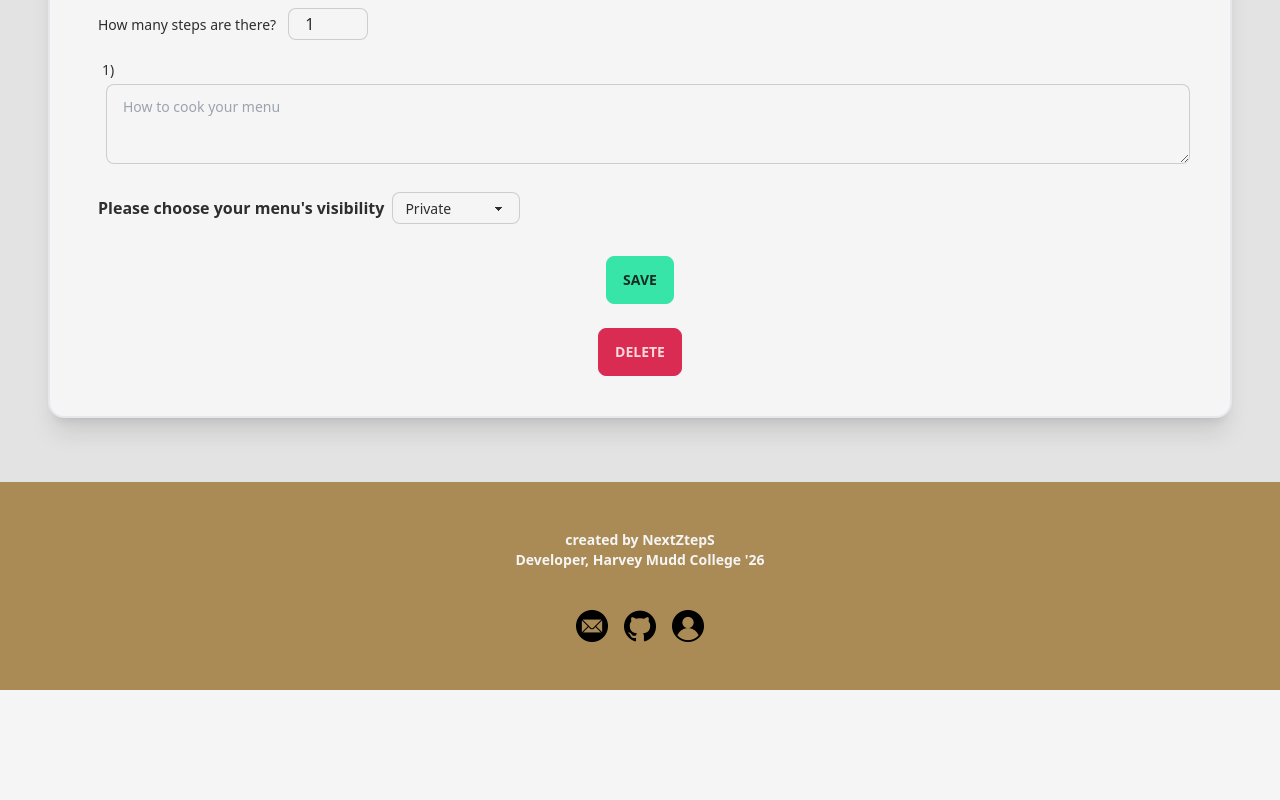
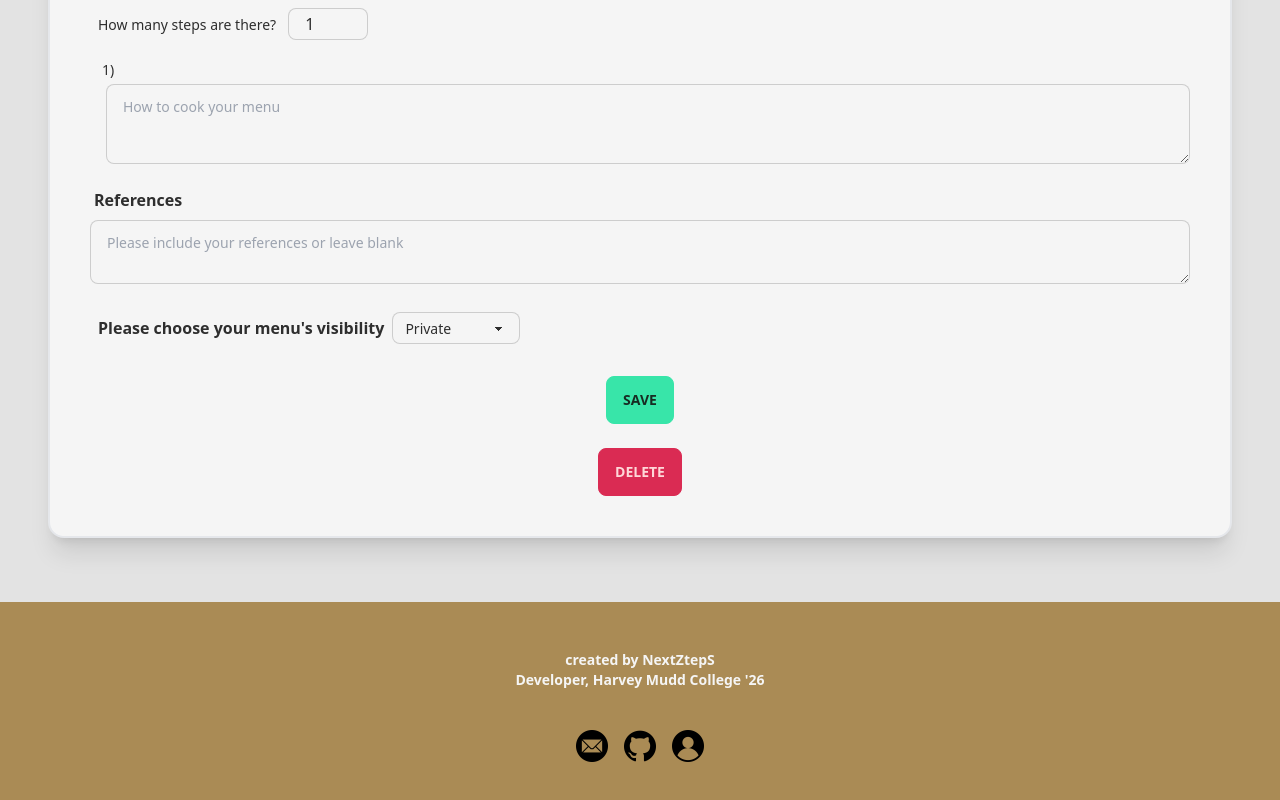
Before and after one commit to NextZtepS/SharedRecipe_app, a SvelteKit app: page /menu/edit/1 in a window 1280 px wide. Shown: the part 942-1742 px from the top of the page. Before the commit the page ends 1632 px from the top, so only its background shows below. Built offline with nearby package versions, Linux system fonts and the light colour scheme; no server answers; the database is empty.

Commit message:
add references field to menu

```diff
--- a/src/lib/components/cards/CardHome.svelte
+++ b/src/lib/components/cards/CardHome.svelte
@@ -13,6 +13,7 @@
     export let about: string = "";
     export const ingredients = {};
     export const procedures = {};
+    export const references = "";
     export const favoritedBy: string[] = [];
 </script>
 
--- a/src/lib/components/cards/CardMenu.svelte
+++ b/src/lib/components/cards/CardMenu.svelte
@@ -20,6 +20,7 @@
     export let about: string;
     export let ingredients: { [key: number]: string } = {};
     export let procedures: { [key: number]: string } = {};
+    export let references: string;
     export let favoritedBy: string[] = [];
     export let givenRating: number | null;
 </script>
@@ -118,6 +119,9 @@
                 <li class="text-lg mb-3">{key}) {procedure}</li>
             {/each}
         </ol>
+
+        <h2 class="card-title text-2xl mt-4 mb-2">References</h2>
+        <p class="card-normal text-lg">{references}</p>
     </div>
 
     {#if $user}
--- a/src/lib/components/cards/CardUser.svelte
+++ b/src/lib/components/cards/CardUser.svelte
@@ -14,6 +14,7 @@
     export let about: string;
     export const ingredients = {};
     export const procedures = {};
+    export const references = "";
     export const favoritedBy: string[] = [];
 </script>
 
--- a/src/lib/database-actions/writeMenu.ts
+++ b/src/lib/database-actions/writeMenu.ts
@@ -15,6 +15,7 @@ export async function writeMenu(
     about: string,
     ingredients: { [key: number]: string },
     procedures: { [key: number]: string },
+    references: string,
     visibility: "public" | "private",
 ) {
     let successful = true;
@@ -56,6 +57,7 @@ export async function writeMenu(
             userName ?? "",
             handleTagString(tagString)
         ),
+        references: references ?? "",
         visibility: visibility,
     };
 
--- a/src/lib/database-actions/writeNewMenu.ts
+++ b/src/lib/database-actions/writeNewMenu.ts
@@ -13,6 +13,7 @@ export async function writeNewMenu(
     about: string,
     ingredients: { [key: number]: string },
     procedures: { [key: number]: string },
+    references: string,
     visibility: "public" | "private"
 ) {
     let successful = true;
@@ -46,6 +47,7 @@ export async function writeNewMenu(
             userName ?? "",
             handleTagString(tagString)
         ),
+        references: references ?? "",
         visibility: visibility,
     };
 
--- a/src/lib/interfaces/menu.ts
+++ b/src/lib/interfaces/menu.ts
@@ -11,6 +11,7 @@ export interface menu {
     about: string,
     ingredients: { [key: number]: string },
     procedures: { [key: number]: string },
+    references: string,
     visibility: "public" | "private",
     ratings: { [key: string]: number },
     avgRating: number | null,
--- a/src/routes/menu/[menuId]/+page.svelte
+++ b/src/routes/menu/[menuId]/+page.svelte
@@ -53,6 +53,7 @@
                         about={menu.about}
                         ingredients={menu.ingredients}
                         procedures={menu.procedures}
+                        references={menu.references}
                         favoritedBy={menu.favoritedBy}
                         givenRating={menu.ratings[$user?.uid ?? ""]}
                     />
--- a/src/routes/menu/create/+page.svelte
+++ b/src/routes/menu/create/+page.svelte
@@ -18,6 +18,7 @@
     let about: string = "";
     let ingredients: { [key: number]: string } = {};
     let precedures: { [key: number]: string } = {};
+    let references: string = "";
     let visibility: "public" | "private" = "public";
 </script>
 
@@ -154,6 +155,16 @@
                     {/each}
                 </div>
 
+                <div class="form-control mb-4">
+                    <!-- svelte-ignore a11y-label-has-associated-control -->
+                    <label class="label font-semibold">References</label>
+                    <textarea
+                        class="textarea textarea-bordered h-16"
+                        placeholder="Please include your references or leave blank"
+                        bind:value={references}
+                    />
+                </div>
+
                 <div class="flex align-middle px-2 mt-3">
                     <!-- svelte-ignore a11y-label-has-associated-control -->
                     <label class="inline-flex text-md font-semibold mt-1">
@@ -182,6 +193,7 @@
                                 about,
                                 ingredients,
                                 precedures,
+                                references,
                                 visibility
                             );
                             state.nowIdle();
--- a/src/routes/menu/edit/[menuId]/+page.svelte
+++ b/src/routes/menu/edit/[menuId]/+page.svelte
@@ -29,6 +29,7 @@
     let numProcedure: string | number = Object.keys(procedures).slice(-1)[0];
     if (numProcedure) numProcedure = +numProcedure;
     else numProcedure = 1;
+    let references = menu?.references;
     let visibility: "public" | "private" = menu?.visibility ?? "private";
 </script>
 
@@ -165,6 +166,16 @@
                     {/each}
                 </div>
 
+                <div class="form-control mb-4">
+                    <!-- svelte-ignore a11y-label-has-associated-control -->
+                    <label class="label font-semibold">References</label>
+                    <textarea
+                        class="textarea textarea-bordered h-16"
+                        placeholder="Please include your references or leave blank"
+                        bind:value={references}
+                    />
+                </div>
+
                 <div class="flex align-middle px-2 mt-3">
                     <!-- svelte-ignore a11y-label-has-associated-control -->
                     <label class="inline-flex text-md font-semibold mt-1">
@@ -195,6 +206,7 @@
                                 about ?? "",
                                 ingredients,
                                 procedures,
+                                references ?? "",
                                 visibility
                             );
                             state.nowIdle();
```
